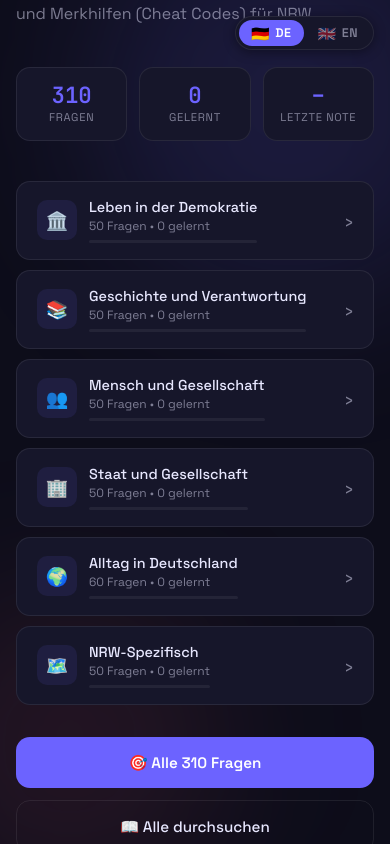
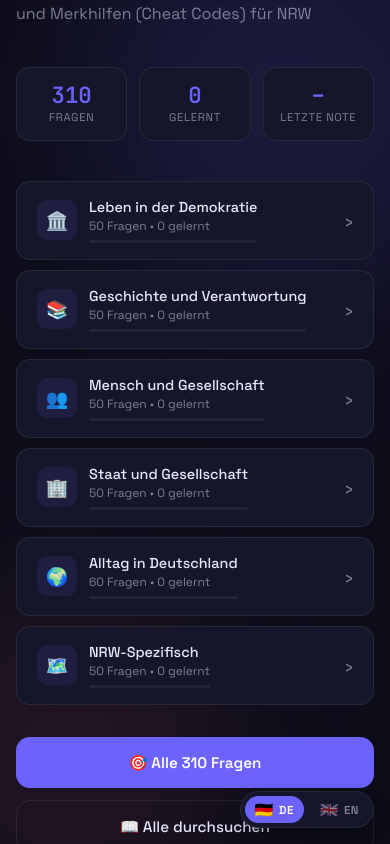
Before and after one commit to AfzaalChughtai/leben-in-deutschland, a plain HTML site: page index.html in a window 390 px wide. Drawn offline with Linux system fonts and the light colour scheme.

Commit message:
Fix: move language toggle on small screens to avoid covering install banner

```diff
--- a/index.html
+++ b/index.html
@@ -714,6 +714,22 @@
   .lang-flag {
     font-size: 15px;
     line-height: 1;
+  }
+
+  /* Ensure language toggle doesn't cover install banner on small screens */
+  @media (max-width: 520px) {
+    .lang-toggle {
+      top: auto;
+      right: 16px;
+      bottom: 16px; /* move to bottom-right on mobile */
+      padding: 4px;
+      gap: 6px;
+      z-index: 10000;
+      box-shadow: 0 6px 18px rgba(0,0,0,0.35);
+    }
+    .lang-btn { padding: 6px 10px; font-size: 0.72rem; }
+    /* Ensure install banner can appear above the toggle when shown */
+    #install-banner { position: relative; z-index: 10001; }
   }
 
   /* TEXT-TO-SPEECH BUTTONS */
```
